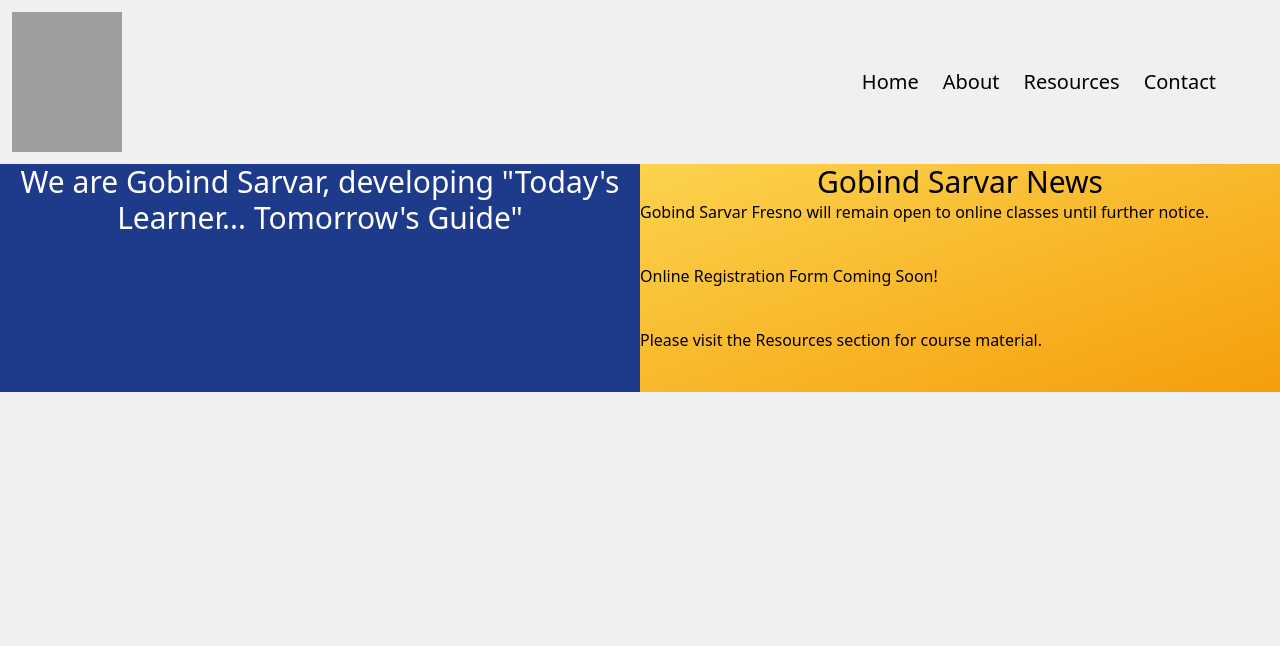
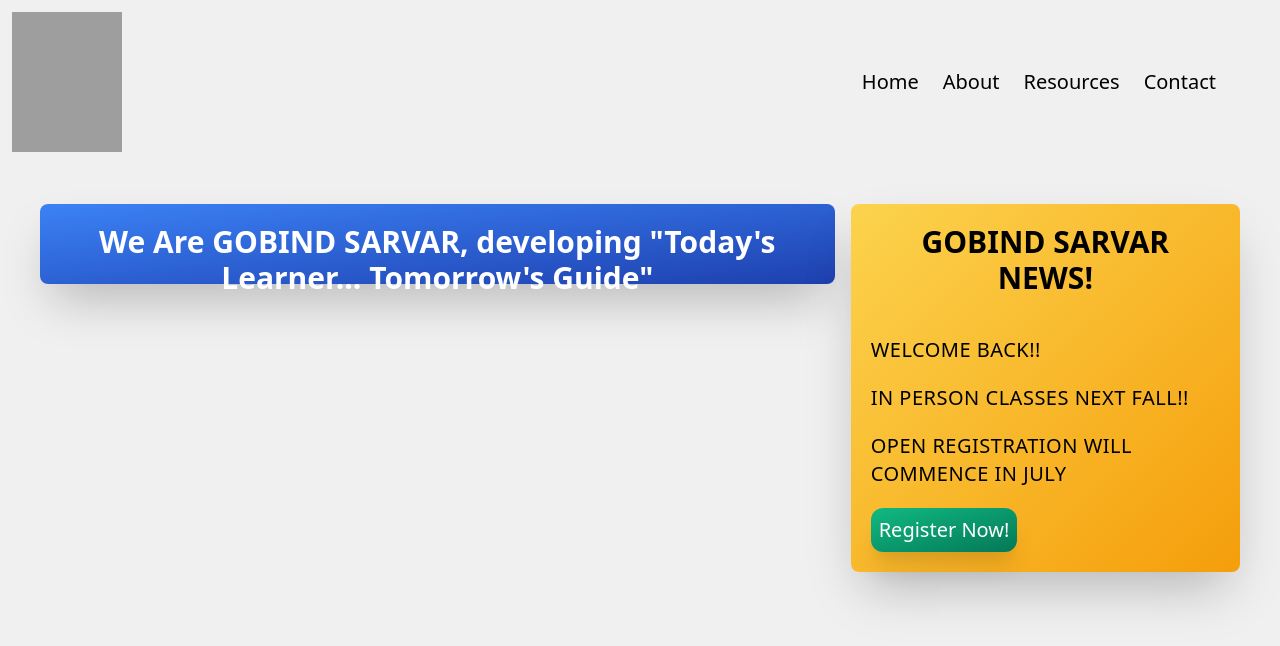
Before and after one commit to akaljotgujjar/GSFresno, a Next.js app: page / in a window 1280 px wide. Shown: the top 646 px of the page. Built offline with nearby package versions, Linux system fonts and the light colour scheme; grey boxes are pictures that could not be loaded.

Commit message:
finished home page

```diff
--- a/pages/About.js
+++ b/pages/About.js
@@ -10,9 +10,12 @@
       </Head>
 
       <Nav />
-      <div className="h-64 grid grid-rows-3 grid-flow-col">
-        About
-        </div>
+      <div className="h-64 grid grid-rows-3 ">
+        <div>1</div>
+        <div>1</div>
+        <div>1</div>
+
+      </div>
     </div>
   );
 }
--- /dev/null
+++ b/pages/Application.js
@@ -0,0 +1,9 @@
+function Application() {
+    return (
+        <div>
+            <h1>Application</h1>
+        </div>
+    )
+}
+
+export default Application
--- a/pages/index.js
+++ b/pages/index.js
@@ -1,7 +1,6 @@
 import Head from "next/head";
-import Image from "next/image";
-import Nav from "../components/Nav";
 import Navbar from "../components/Navbar";
+import Link from "next/link";
 
 export default function Home() {
   return (
@@ -11,50 +10,27 @@
         <link rel="icon" href="/GS logo.png" />
       </Head>
 
-      {/* <Nav /> */}
       <Navbar />
 
-      <div className="grid grid-cols-2">
-        <div className="grid-cols-1 bg-blue-900 max-h-">
-          <p className="text-center text-3xl text-white">
-            We are Gobind Sarvar, developing "Today's Learner... Tomorrow's
+      <div class="grid md:grid-cols-3 gap-4 m-10">
+        {/* column one */}
+        <div class="col-span-2 bg-gradient-to-br from-blue-500 to-blue-800 rounded-lg max-h-20 p-5 shadow-2xl">
+          <h1 class="text-white text-center xl:text-3xl font-semibold">
+            We Are GOBIND SARVAR, developing "Today's Learner... Tomorrow's
             Guide"
-          </p>
+          </h1>
         </div>
-
-        <div className="grid-cols-2 bg-gradient-to-br from-yellow-300 to-yellow-500">
-          <p className="text-center text-3xl">Gobind Sarvar News</p>
-          <ul className="list-none">
-            <li className="mb-10">
-              Gobind Sarvar Fresno will remain open to online classes until
-              further notice.
-            </li>
-            <li className="mb-10">Online Registration Form Coming Soon!</li>
-            <li className="mb-10">Please visit the Resources section for course material. </li>
-          </ul>
+        {/* column one */}
+        <div class="col-span-1 rounded-lg bg-gradient-to-br from-yellow-300 to-yellow-500 shadow-2xl">
+          <h1 class="text-center lg:text-3xl p-5 font-semibold">GOBIND SARVAR NEWS!</h1>
+          <div class="m-5 text-xl uppercase tracking-wide">
+            <p class="mb-5">Welcome Back!!</p>
+            <p class="mb-5">In person classes next fall!!</p>
+            <p class="mb-5">Open registration will commence in July</p>
+            <button class="bg-gradient-to-br from-green-500 to-green-700 p-2 rounded-xl text-white shadow-xl">Register Now!</button>
+          </div>
         </div>
       </div>
-
-      {/* <div className="container m-auto  ">
-        <div className="flex flex-grow justify-center bg-blue-900 p-10 rounded-xl shadow-2xl">
-          <p className="text-4xl text-white">
-            We are Gobind Sarvar, developing "Today's Learner...Tomorrow's
-            Guide"
-          </p>
-        </div>
-      </div>
-
-      <div className="container m-auto mt-10 ">
-        <div className=" p-20 rounded-xl justify-center bg-gradient-to-br from-yellow-300 to-yellow-500 grid grid-flow-row auto-rows-max md:auto-rows-min mb-10">
-          <h1 className="text-7xl justify-evenly mb-10 font-medium tracking-wide">Gobind Sarvar News</h1>
-          <p className="m-10 text-blue-500 text-lg">
-            Gobind Sarvar Fresno will remain open to online classes until
-            further notice.
-          </p>
-          <p className="m-10">Online Registration Form Coming Soon!</p>
-          <p className="m-10">Please visit the Resources section for course material.</p>
-        </div>
-      </div> */}
     </div>
   );
 }
```
